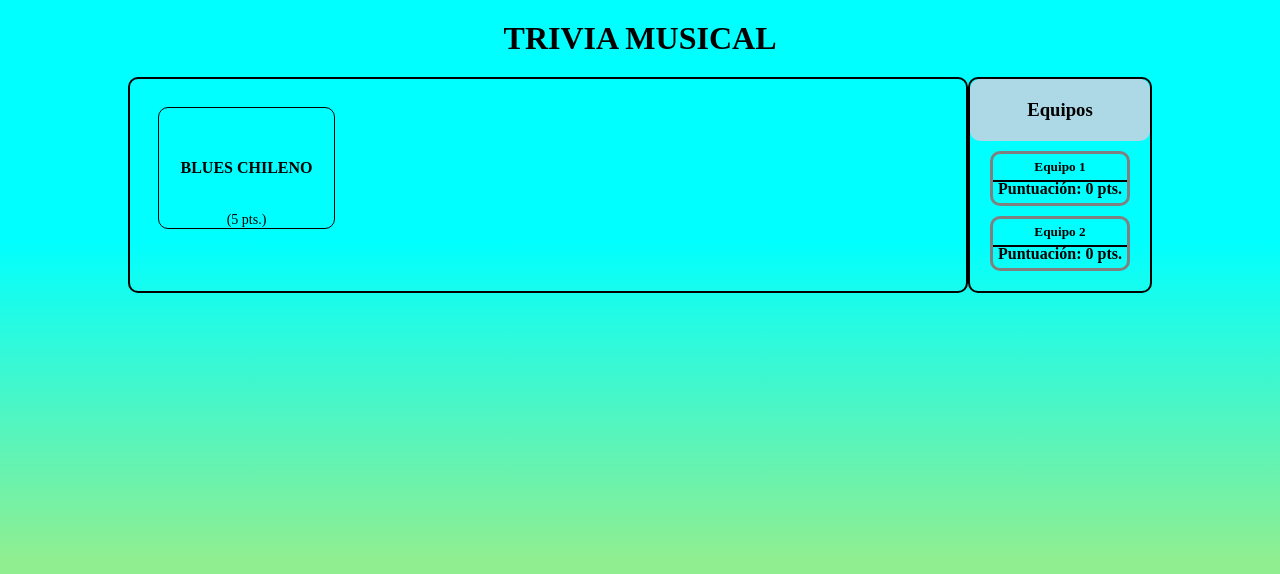
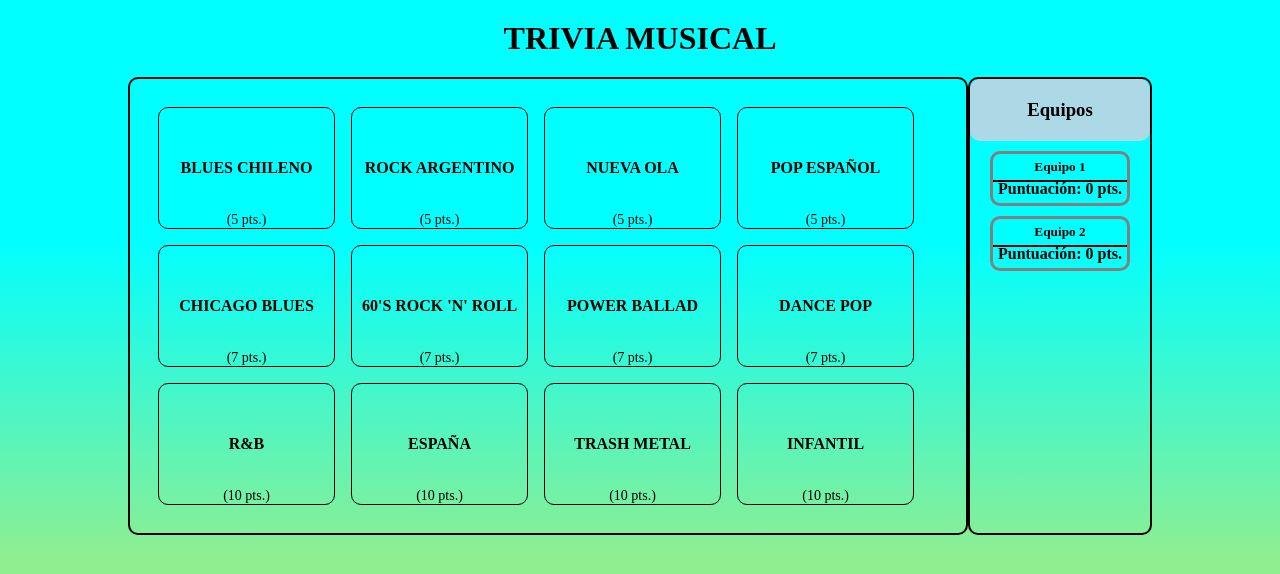
Before and after one commit to thisdotfabio/jigglypuff-game, an Angular app: page / in a window 1280 px wide. Shown: the top 574 px of the page. Built offline with nearby package versions, Linux system fonts and the light colour scheme.

Commit message:
added mock data

```diff
--- a/src/mocks/mock-guesses.ts
+++ b/src/mocks/mock-guesses.ts
@@ -1,4 +1,147 @@
 import { Guess } from 'src/app/interfaces/guess';
 export const GUESSES: Guess[] = [
-    {id: 7, guessName: 'Blues chileno', played: false, song: 'Paranoid - Black Sabbath', baseScore: 5, lessScore2: 2, lessScore3: 2, baseClue: 'https://audio-ssl.itunes.apple.com/itunes-assets/AudioPreview111/v4/99/55/37/995537a9-6fdc-a594-8962-4684e0b27cf8/mzaf_5145864427363703944.plus.aac.p.m4a', clue2: 'es una canción', clue3: 'https://upload.wikimedia.org/wikipedia/en/6/64/Black_Sabbath_-_Paranoid.jpg'}
+    {
+        id: 1,
+        guessName: 'Blues Chileno',
+        played: false,
+        song: 'Santa Lucía - La rata bluesera',
+        baseScore: 5,
+        lessScore2: 2,
+        lessScore3: 2,
+        baseClue: 'https://audio-ssl.itunes.apple.com/itunes-assets/AudioPreview30/v4/e5/d8/52/e5d85293-03db-2aca-c4e7-4b5f452392fe/mzaf_7985668599431748789.plus.aac.p.m4a',
+        clue2: 'Lleva por nombre un cerro de Santiago',
+        clue3: 'http://3.bp.blogspot.com/-HrsDP8Z7cgs/TtTify3t2QI/AAAAAAAAApk/jogAPbgdHBk/s1600/cdrata2.miniatura.jpg'
+    },
+    {
+        id: 2,
+        guessName: 'Rock Argentino',
+        played: false,
+        song: 'Balada del diablo y la muerte - La renga',
+        baseScore: 5,
+        lessScore2: 2,
+        lessScore3: 2,
+        baseClue: 'https://audio-ssl.itunes.apple.com/itunes-assets/AudioPreview113/v4/4e/c6/83/4ec6836b-8eb3-a243-e591-a90c5f843127/mzaf_8177032728112949478.plus.aac.p.m4a',
+        clue2: 'Es la más conocida de la banda, y seguro la has escuchado y hasta cantado en algún carrete',
+        clue3: 'http://3.bp.blogspot.com/_VEXnsrrxWi4/TGClf1OFVlI/AAAAAAAAAFc/2XsnNuwK8O4/s1600/La_Renga-Despedazado_Por_Mil_Partes-Frontal.jpg'
+    },
+    {
+        id: 3,
+        guessName: 'Nueva Ola',
+        played: false,
+        song: 'Entre la arena y el mar - Peter Rock',
+        baseScore: 5,
+        lessScore2: 2,
+        lessScore3: 2,
+        baseClue: 'https://audio-ssl.itunes.apple.com/itunes-assets/AudioPreview114/v4/12/c8/e5/12c8e548-81f3-28e4-65bb-229d57f3bc6a/mzaf_3822741787577696489.plus.aac.p.m4a',
+        clue2: 'Esta canción fue su primer éxito en español',
+        clue3: 'http://static.t13.cl/images/sizes/1200x675/1461013594-peter.jpg'
+    },
+    {
+        id: 4,
+        guessName: 'POP español',
+        played: false,
+        song: 'La camisa negra - Juanes',
+        baseScore: 5,
+        lessScore2: 3,
+        lessScore3: 1,
+        baseClue: 'https://audio-ssl.itunes.apple.com/itunes-assets/AudioPreview113/v4/1e/7c/eb/1e7cebd1-8129-a7af-0172-c19be2835cec/mzaf_16082362039598821325.plus.aac.p.m4a',
+        clue2: 'Se convirtió en la camción más importante y escuchada incluso en África.',
+        clue3: 'https://img.discogs.com/-OQX4YvFUx9igx5AtpjSyOZxd5s=/fit-in/600x596/filters:strip_icc():format(jpeg):mode_rgb():quality(90)/discogs-images/R-3865780-1347386937-4218.jpeg.jpg'
+    },
+    {
+        id: 5,
+        guessName: 'Chicago Blues',
+        played: false,
+        song: 'Hoochie coochie man - Muddy Waters',
+        baseScore: 7,
+        lessScore2: 2,
+        lessScore3: 2,
+        baseClue: 'https://audio-ssl.itunes.apple.com/itunes-assets/Music2/v4/0c/cc/8e/0ccc8e84-865b-8312-a89c-b4cfb1939bf0/mzaf_1158451735979041707.plus.aac.p.m4a',
+        clue2: 'Es el clásico de los clásicos del blues.',
+        clue3: 'https://mississippitoday.org/wp-content/uploads/2017/07/51QPNf0teL.jpg'
+    },
+    {
+        id: 6,
+        guessName: '60\'s Rock \'n\' Roll',
+        played: false,
+        song: 'Johnny B. Goode - Chuck Berry',
+        baseScore: 7,
+        lessScore2: 2,
+        lessScore3: 2,
+        baseClue: 'https://audio-ssl.itunes.apple.com/itunes-assets/AudioPreview113/v4/8c/7e/5e/8c7e5eeb-6b6b-60a5-97b9-3d6faffa8a54/mzaf_7668869073829532621.plus.aac.p.m4a',
+        clue2: 'Su primo Marvin se la enseñó cuando Marty McFly la tocaba en el baile de graduación.',
+        clue3: 'https://upload.wikimedia.org/wikipedia/en/3/3d/Chuck_Berry_Is_on_Top_cover.jpg'
+    },
+    {
+        id: 7,
+        guessName: 'Power Ballad',
+        played: false,
+        song: 'Making love out of nothing at all - Air Supply',
+        baseScore: 7,
+        lessScore2: 2,
+        lessScore3: 2,
+        baseClue: 'https://audio-ssl.itunes.apple.com/itunes-assets/Music/v4/5f/27/ee/5f27ee0b-1401-767f-5614-0100af3feaec/mzaf_3130833377096894723.plus.aac.p.m4a',
+        clue2: 'Hay un moco en el arroz',
+        clue3: 'http://cfile1.uf.tistory.com/image/227F244D5318D0A12D9D9B'
+    },
+    {
+        id: 8,
+        guessName: 'Dance Pop',
+        played: false,
+        song: 'Oops! I did it again - Britney Spears',
+        baseScore: 7,
+        lessScore2: 2,
+        lessScore3: 2,
+        baseClue: 'https://audio-ssl.itunes.apple.com/itunes-assets/Music/8e/d6/a4/mzm.tqkjovoz.aac.p.m4a',
+        clue2: 'Segundo hit de la cantante, y el traje usado en el videoclip ha sido uno de los más usando en halloween.',
+        clue3: 'https://p2.trrsf.com/image/fget/cf/460/0/images.terra.com/2021/03/17/55308178-britney-reproducao-youtube.jpg'
+    },
+    {
+        id: 9,
+        guessName: 'R&B',
+        played: false,
+        song: 'Lucille - B.B. King',
+        baseScore: 10,
+        lessScore2: 3,
+        lessScore3: 2,
+        baseClue: 'https://audio-ssl.itunes.apple.com/itunes-assets/AudioPreview128/v4/5b/a3/e2/5ba3e229-161f-ca7e-c0b5-f7a54548f68f/mzaf_9070387585033410119.plus.aac.p.m4a',
+        clue2: 'Su instrumento tiene el mismo nombre de la canción.',
+        clue3: 'https://guitar.com/wp-content/uploads/2019/07/GettyImages-473531382.jpg'
+    },
+    {
+        id: 10,
+        guessName: 'España',
+        played: false,
+        song: 'El vals del obrero - Ska-P',
+        baseScore: 10,
+        lessScore2: 3,
+        lessScore3: 3,
+        baseClue: 'https://audio-ssl.itunes.apple.com/itunes-assets/Music/45/af/4e/mzm.fbboxywz.aac.p.m4a',
+        clue2: 'Muchos conocen erróneamente esta canción como: "Resistencia" o "Somos la revolución"',
+        clue3: 'https://i.ytimg.com/vi/1Te7kAqv_2M/maxresdefault.jpg'
+    },
+    {
+        id: 11,
+        guessName: 'Trash metal',
+        played: false,
+        song: 'Raining blood - Slayer',
+        baseScore: 10,
+        lessScore2: 3,
+        lessScore3: 3,
+        baseClue: 'https://audio-ssl.itunes.apple.com/itunes-assets/AudioPreview128/v4/53/7b/63/537b6394-f872-2f36-5812-657464e00ea9/mzaf_400376518579969434.plus.aac.p.m4a',
+        clue2: 'Eric Cartman la usa para ahuyentar a los hippies',
+        clue3: 'https://upload.wikimedia.org/wikipedia/en/8/8e/Reign_in_blood.jpg'
+    },
+    {
+        id: 12,
+        guessName: 'Infantil',
+        played: false,
+        song: 'Severlá - Otto y los sarcófagos del ritmo',
+        baseScore: 10,
+        lessScore2: 5,
+        lessScore3: 3,
+        baseClue: 'https://audio-ssl.itunes.apple.com/itunes-assets/Music3/v4/07/2f/19/072f19eb-6d47-708b-1139-5a0346ce998b/mzaf_5923259198424678760.plus.aac.p.m4a',
+        clue2: 'uǝᴉq ɐuǝns séʌǝɹ lɐ',
+        clue3: 'https://upload.wikimedia.org/wikipedia/commons/thumb/d/d4/31_minutos_logo.svg/1200px-31_minutos_logo.svg.png'
+    }
 ];
```
